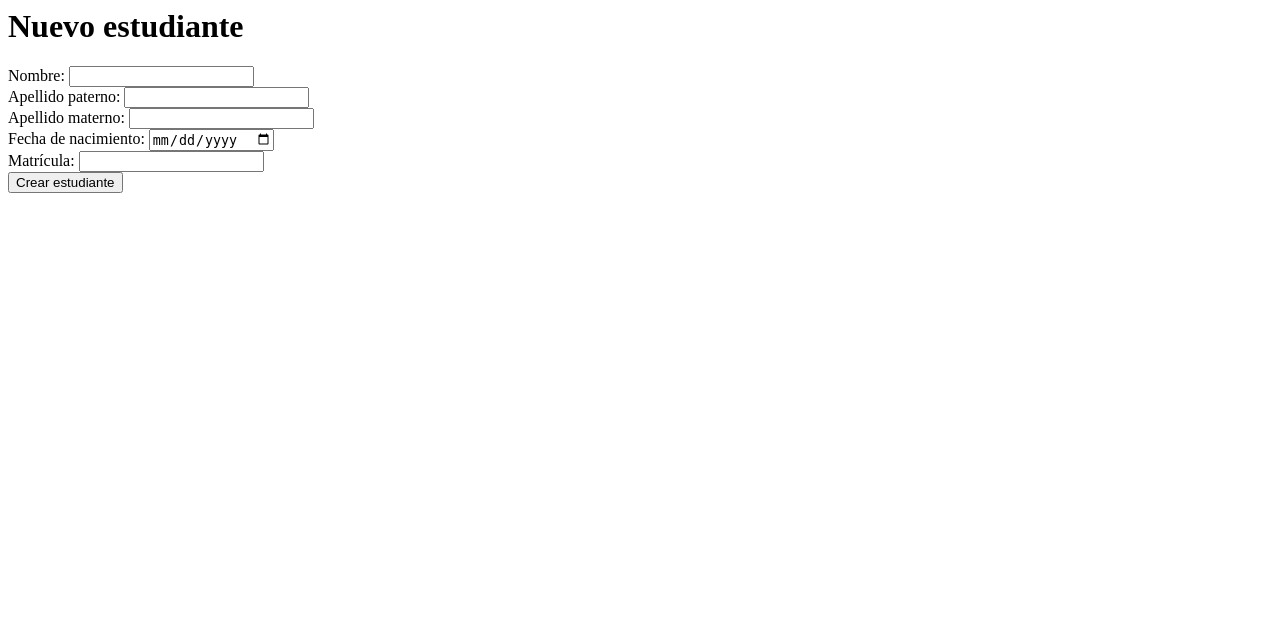
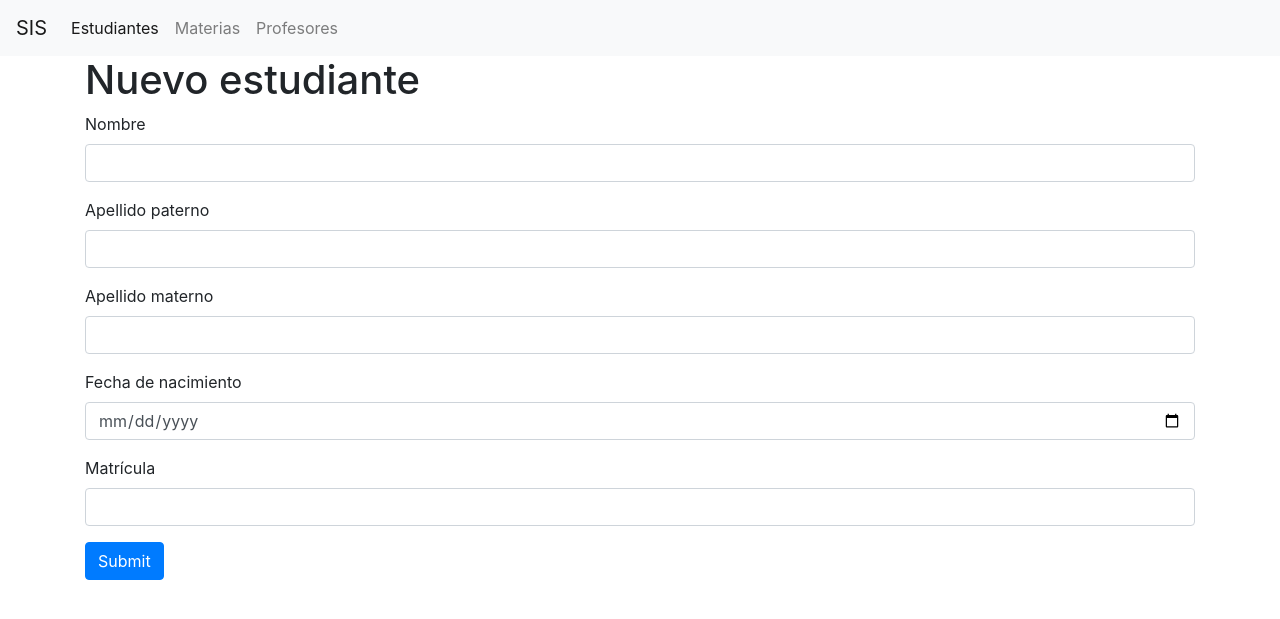
Before and after one commit to gemathus/sis-poo, a Flask app: page /new_student in a window 1280 px wide. Shown: the top 619 px of the page. Run offline with Flask 3, Linux system fonts and the light colour scheme; some libraries are stand-ins or nearby versions.

Commit message:
add bootstrap to students

```diff
--- a/templates/base.html
+++ b/templates/base.html
@@ -16,7 +16,7 @@
   </head>
   <body>
     <nav class="navbar navbar-expand-lg navbar-light bg-light">
-      <a class="navbar-brand" href="#">Navbar</a>
+      <a class="navbar-brand" href="/">SIS</a>
       <button
         class="navbar-toggler"
         type="button"
@@ -31,15 +31,15 @@
       <div class="collapse navbar-collapse" id="navbarNav">
         <ul class="navbar-nav">
           <li class="nav-item active">
-            <a class="nav-link" href="#"
+            <a class="nav-link" href="/students"
               >Estudiantes <span class="sr-only">(current)</span></a
             >
           </li>
           <li class="nav-item">
-            <a class="nav-link" href="#">Materias</a>
+            <a class="nav-link" href="/courses">Materias</a>
           </li>
           <li class="nav-item">
-            <a class="nav-link" href="#">Profesores</a>
+            <a class="nav-link" href="/professors">Profesores</a>
           </li>
         </ul>
       </div>
--- a/templates/new_student.html
+++ b/templates/new_student.html
@@ -1,26 +1,35 @@
-<html>
-    <head>
-        <title>Nuevo estudiante</title>
-    </head>
-    <body>
-        <h1>Nuevo estudiante</h1>
-        <form action="/new_student" method="POST">
-            <label>Nombre: </label>
-            <input type="text" name="nombre" required><br />
+{% extends "base.html" %} {% block content %}
+<div class="container">
+  <h1>Nuevo estudiante</h1>
+  <form action="/new_student" method="POST">
+    <div class="mb-3">
+      <label for="exampleInputEmail1" class="form-label">Nombre</label>
+      <input type="text" name="nombre" class="form-control" />
+    </div>
+    <div class="mb-3">
+      <label for="exampleInputPassword1" class="form-label"
+        >Apellido paterno</label
+      >
+      <input type="text" name="apellido_paterno" class="form-control" />
+    </div>
+    <div class="mb-3">
+      <label for="exampleInputPassword1" class="form-label"
+        >Apellido materno</label
+      >
+      <input type="text" name="apellido_materno" class="form-control" />
+    </div>
+    <div class="mb-3">
+      <label for="exampleInputPassword1" class="form-label"
+        >Fecha de nacimiento</label
+      >
+      <input type="date" name="fecha_nacimiento" class="form-control" />
+    </div>
+    <div class="mb-3">
+      <label for="exampleInputPassword1" class="form-label">Matrícula</label>
+      <input type="text" name="matricula" class="form-control" />
+    </div>
 
-            <label>Apellido paterno: </label>
-            <input type="text" name="apellido_paterno" required><br />
-
-            <label>Apellido materno: </label>
-            <input type="text" name="apellido_materno" required><br />
-
-            <label>Fecha de nacimiento: </label>
-            <input type="date" name="fecha_nacimiento" required><br />
-
-            <label>Matrícula: </label>
-            <input type="text" name="matricula" required><br />
-
-            <input type="submit" value="Crear estudiante">
-        </form>
-    </body>
-</html>
+    <button type="submit" class="btn btn-primary">Submit</button>
+  </form>
+</div>
+{% endblock %}
```
Also changed, not shown: templates/index.html (+3 -10 lines), templates/students.html (+9 -10 lines).
